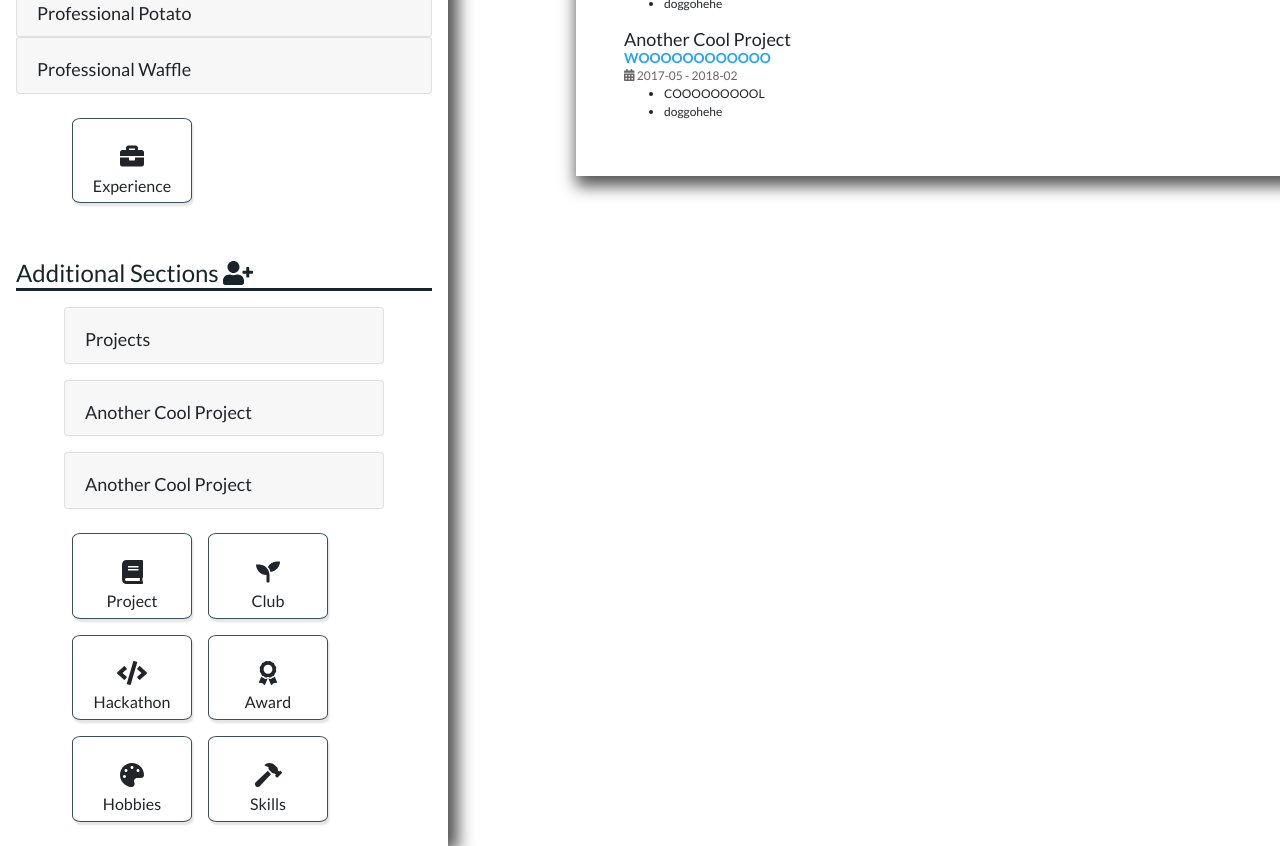
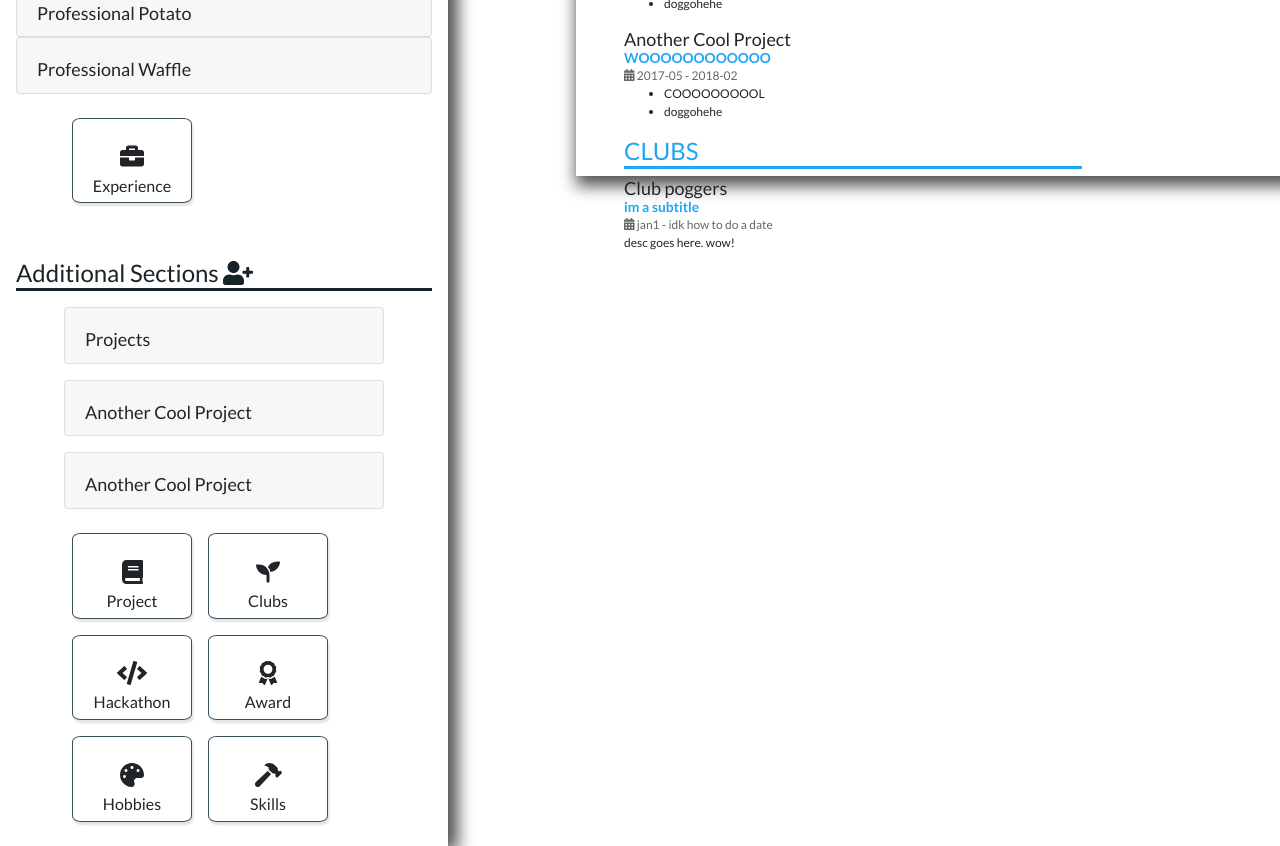
Before and after one commit to MuffinTheDragon/Resume-Builder, a React (Create React App) app in the folder frontend/: page / in a window 1280 px wide. Shown: the part 900-1746 px from the top of the page. Built offline with nearby package versions, Linux system fonts and the light colour scheme.

Commit message:
[CHED-74] Complete Club Template and temporary content placed in resume render

```diff
--- a/frontend/src/App.js
+++ b/frontend/src/App.js
@@ -92,7 +92,12 @@ const App = () => {
         EducationHistory: {},
         Skills: [],
         CourseWork: [],
-        Hobbies: []
+        Hobbies: [],
+        Clubs: [{
+            id: 0,
+            title: "Cool Kids Club",
+            desc: "coolin' around"
+        }],
     };
     const [resumeState, setResume] = useReducer(reducer, DummyResume);
 
--- /dev/null
+++ b/frontend/src/components/Resume/ClubsTemplate/ClubsTemplate.js
@@ -0,0 +1,25 @@
+import React from "react";
+import styles from '../TemplateStyles.module.css';
+import { FontAwesomeIcon } from '@fortawesome/react-fontawesome';
+import { faCalendarAlt } from '@fortawesome/free-solid-svg-icons';
+
+function ClubsTemplate(props) {
+    return (
+        // <div>
+        //     <h2>{props.title}</h2>
+        //     <h3 className="resumeRender">{props.subtitle}</h3>
+        //     <span className={styles.date}><FontAwesomeIcon icon={faCalendarAlt} /> {props.start_date} - {props.end_date}</span>
+        //     <br></br>
+        //     <span className={styles.desc}>{props.desc}</span>
+        // </div>
+        <div>
+            <h2>Club poggers</h2>
+            <h3 className="resumeRender">im a subtitle</h3>
+            <span className={styles.date}><FontAwesomeIcon icon={faCalendarAlt} /> jan1 - idk how to do a date</span>
+            <br></br>
+            <span className={styles.desc}>desc goes here. wow!</span>
+        </div>
+    );
+}
+
+export default ClubsTemplate;
--- a/frontend/src/components/Resume/Resume.js
+++ b/frontend/src/components/Resume/Resume.js
@@ -8,7 +8,9 @@ import ExperienceTemplate from "../Resume/ExperienceTemplate/ExperienceTemplate"
 import EducationTemplate from "./EducationTemplate/EducationTemplate";
 import AchievementsTemplate from "./AchievementsTemplate/AchievementsTemplate";
 import CollectionTemplate from "./CollectionTemplate/CollectionTemplate";
+import ClubsTemplate from "./ClubsTemplate/ClubsTemplate";
 import { ResumeContext } from "../../App";
+import Clubs from '../ResumeBuilder/Additional/AdditionalGroup/Forms/Clubs/Clubs';
 
 const Resume = () => {
     const resumeComponents = {
@@ -17,6 +19,7 @@ const Resume = () => {
         Achievements: [],
         EducationHistory: [],
         Skills: [],
+        Clubs: [],
         CourseWork: [],
     };
 
@@ -52,6 +55,8 @@ const Resume = () => {
                     component = <CollectionTemplate key={i} items={resume[key]}/>
                     break;
                 case "Hobbies":
+                case "Clubs":
+                    component = <ClubsTemplate key={i} />
                 default:
                     break;
             }
@@ -68,6 +73,7 @@ const Resume = () => {
                 <div className={"mr-3 " + styles.w65}>
                     {resumeComponents.Experience}
                     {resumeComponents.Projects}
+                    {resumeComponents.Clubs}
                 </div>
                 <div className={styles.w35}>
                 {resume["EducationHistory"].school === "" || Object.keys(resume["EducationHistory"]).length === 0 ? '' :
--- a/frontend/src/components/ResumeBuilder/Additional/Additional.js
+++ b/frontend/src/components/ResumeBuilder/Additional/Additional.js
@@ -6,6 +6,7 @@ import ItemButton from '../ItemButton/ItemButton';
 import { ResumeContext } from "../../../App";
 import Project from "./AdditionalGroup/Forms/Project/Project";
 import Hobbies from "./AdditionalGroup/Forms/Hobbies/Hobbies";
+import Clubs from "./AdditionalGroup/Forms/Clubs/Clubs";
 
 let Additional = () => {
     let {resumeState, setResume} = useContext(ResumeContext);
@@ -13,12 +14,19 @@ let Additional = () => {
         if (project.title === "Hobbies") {
             return <Hobbies key={project.id} id ={project.id}/>
         }
+        else if (project.title === "Clubs") {
+            return <Clubs key={project.id} id ={project.id}/>
+        }
         return <Project key={project.id} id={project.id}/>;
     });
 
     const hobbies = resumeState.Hobbies.map((project, _) => {
-        return <Hobbies key={hobbies.id} id ={hobbies.id}/>
+        return <Hobbies key={hobbies.id} id={hobbies.id}/>
     });
+
+    // const clubs = resumeState.Clubs.map((project, _) => {
+    //     return <Clubs key={clubs.id} id={clubs.id}/>
+    // });
 
     // let additionalSection = {
     //     Projects: []
@@ -26,7 +34,7 @@ let Additional = () => {
 
     let sections = [
         {icon: faBook, name: "Project"},
-        {icon: faSeedling, name: "Club"},
+        {icon: faSeedling, name: "Clubs"},
         {icon: faCode, name: "Hackathon"},
         {icon: faAward, name: "Award"},
         {icon: faPalette, name: "Hobbies"},
@@ -40,6 +48,9 @@ let Additional = () => {
         }
         else if (type === "Hobbies") {
             addHobbies();
+        }
+        else if (type === "Clubs") {
+            addClubs();
         }
     };
 
@@ -67,6 +78,16 @@ let Additional = () => {
         let updatedResumeState = {...resumeState, Projects: updatedProjects};
         setResume(updatedResumeState);
     };
+    let addClubs = (type) => {
+        let newClubs = { //empty project
+            id: Math.random(),
+            title: "Clubs",
+            desc: []
+        }
+        let updatedProjects = [...resumeState.Projects, newClubs];
+        let updatedResumeState = {...resumeState, Projects: updatedProjects};
+        setResume(updatedResumeState);
+    };
 
     let additionalSectionsMenu = sections.map((section, index) => (
         <ItemButton icon={section.icon}
--- /dev/null
+++ b/frontend/src/components/ResumeBuilder/Additional/AdditionalGroup/Forms/Clubs/Clubs.js
@@ -0,0 +1,99 @@
+import React, { useContext } from 'react';
+import styles from "../Project/Project.module.css";
+import { Row, Col, Accordion, Card } from "react-bootstrap";
+import { FontAwesomeIcon } from '@fortawesome/react-fontawesome'
+import { ResumeContext } from "../../../../../../App";
+import { faTrashAlt } from '@fortawesome/free-solid-svg-icons';
+
+const Clubs = ({id}) => {
+    let {resumeState, setResume} = useContext(ResumeContext);
+    let project = resumeState.Projects.filter(proj => {
+        return proj.id === id
+    })[0]
+
+    const handleChange=(event, section)=> {
+        let updatedProjects = [...resumeState.Projects]
+        for(let projIdx in updatedProjects){
+            if (updatedProjects[projIdx].id === id) {
+                let val;
+                if(section === "desc") {
+                    val = event.target.value.split("\n");
+                } else {
+                    val = event.target.value;
+                }
+                updatedProjects[projIdx][section] = val;
+            }
+        }
+        const newResumeState = {...resumeState, Projects: updatedProjects};
+        setResume(newResumeState);
+    }
+
+    const deleteProject = (event) => {
+        let updatedProjects = [...resumeState.Projects].filter(proj => proj.id !== id);
+        const newResumeState = {...resumeState, Projects: updatedProjects};
+        setResume(newResumeState);
+    }
+
+    const getDesc = (data) => {
+        let desc = "";
+        for(let i = 0; i < data.length; i++){
+            desc += data[i];
+            if (i !== data.length - 1){
+                desc += "\n";
+            }
+        }
+        return desc;
+    }
+
+    return (
+        <>
+            <Accordion defaultActiveKey={"0"} className="m-3 mr-5 ml-5">
+            <Card>
+                <Accordion.Toggle as={Card.Header} eventKey={"1"}>
+                    <h2>{project.title === "" ? "New Project" : project.title}</h2>
+                </Accordion.Toggle>
+                <Accordion.Collapse eventKey={"1"}>
+                    <Card.Body>
+                        <Row>
+                            <Col xs={12} md={12} lg={12} xl={6}>
+                                <label htmlFor="clubName">Club Name</label><br></br>
+                                <input type="text" id="clubName" name="clubName" onChange={(event) => handleChange(event, "title")} defaultValue={project.title}></input>
+                            </Col>
+                            <Col xs={12} md={12} lg={12} xl={6}>
+                                <label htmlFor="role">Role</label><br></br>
+                                <input type="text" id="role" name="role" onChange={(event) => handleChange(event, "subtitle")} defaultValue={project.subtitle}></input>
+                            </Col>
+                        </Row>
+
+                        <Row>
+                            <Col xs={12} md={12} lg={12} xl={6}>
+                                <label htmlFor="startDate">Start Date</label><br></br>
+                                <input type="month" id="startDate" name="startDate" onChange={(event) => handleChange(event, "startDate")} defaultValue={project.startDate}></input>
+                            </Col>
+                            <Col xs={12} md={12} lg={12} xl={6}>
+                                <label htmlFor="endDate">End Date</label><br></br>
+                                <input type="month" id="endDate" name="endDate" onChange={(event) => handleChange(event, "endDate")} defaultValue={project.endDate}></input>
+                            </Col>
+                        </Row>
+
+                        <Row>
+                            <Col xs={12} md={12} lg={12} xl={12}>
+                                <label htmlFor="description">Description</label><br></br>
+                                <textarea id="description" className={"w-100 " + styles.description} name="description" onChange={(event) => handleChange(event, "desc")} defaultValue={getDesc(project.desc)}></textarea>
+                            </Col>
+                        </Row>
+
+                        <Row className="d-flex justify-content-end mt-4 mr-1">
+                            <button type="button"  className={styles.decline} onClick={(event) => deleteProject(event)} >
+                                <FontAwesomeIcon icon={faTrashAlt}/>
+                            </button>
+                        </Row>
+                    </Card.Body>
+                </Accordion.Collapse>
+            </Card>
+        </Accordion>
+        </>
+    );
+}
+
+export default Clubs;
```
